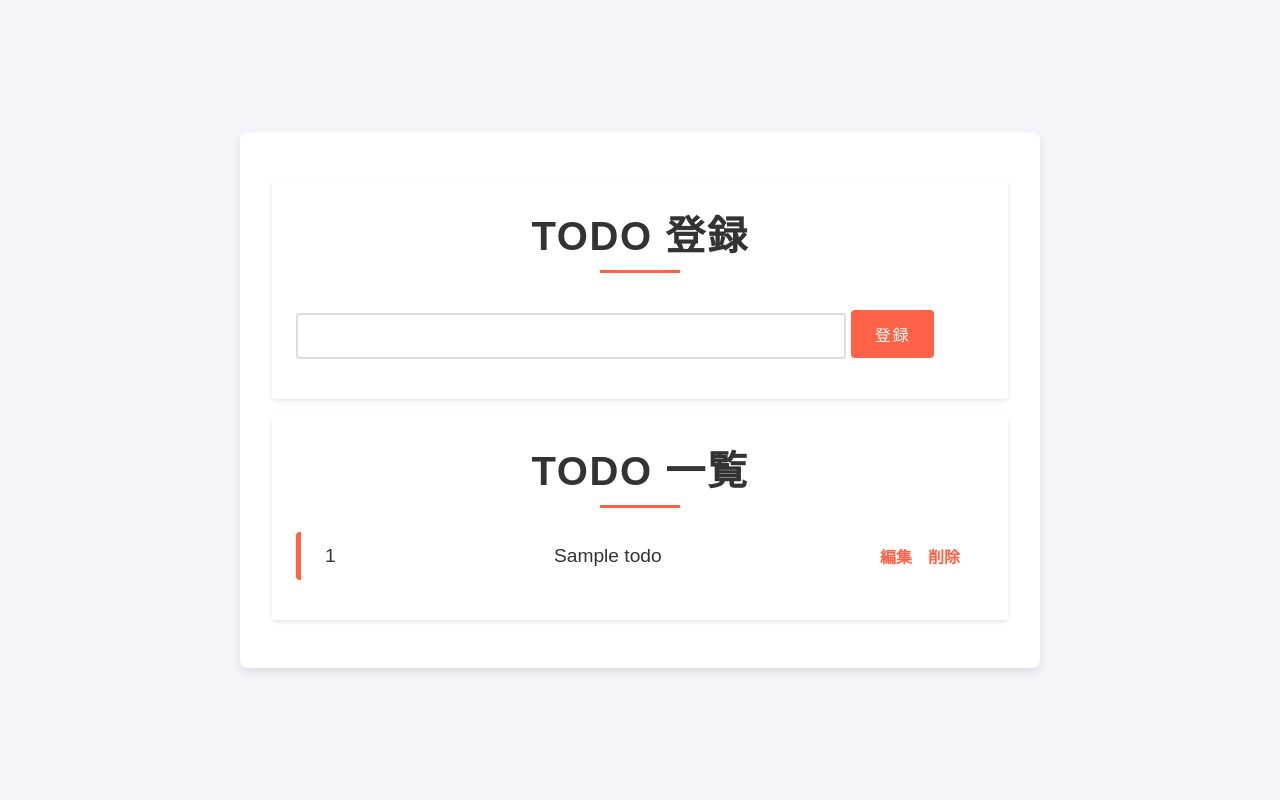
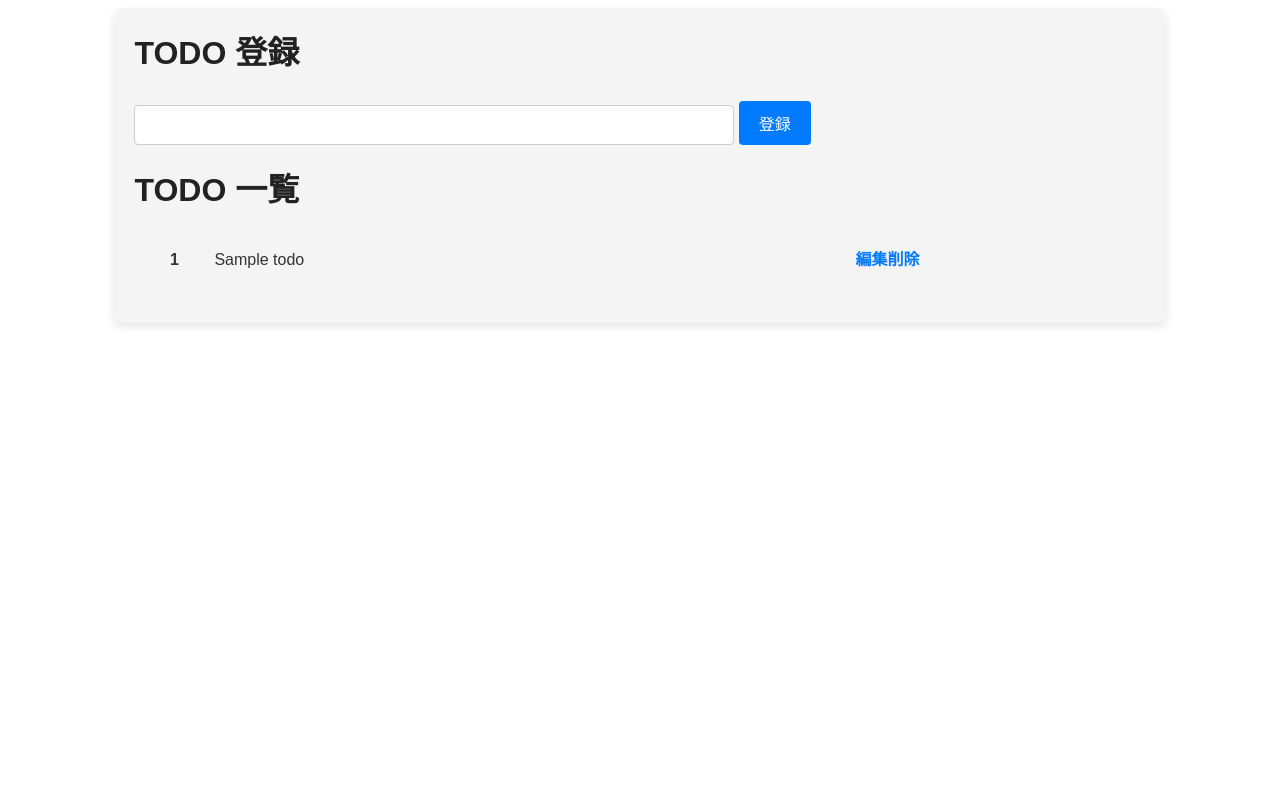
Before and after one commit to katsut/django-tutorial, a Django app: page /todo/ in a window 1280 px wide. Run offline with Django 5.2, Linux system fonts and the light colour scheme; tables that the repository leaves empty hold one stand-in row (values such as "Sample post").

Commit message:
fix tutorial

```diff
--- a/todo/static/style.css
+++ b/todo/static/style.css
@@ -1,135 +1,185 @@
-* {
-    box-sizing: border-box;
-    margin: 0;
-    padding: 0;
-    font-family: 'Arial', sans-serif;
+/* 全体のコンテナー */
+.container {
+    width: 80%;
+    /* 幅の設定 */
+    max-width: 1200px;
+    /* 最大幅の設定 */
+    margin: 0 auto;
+    /* 中央寄せ */
+    padding: 20px;
+    /* 内側の余白 */
+    background: #f4f4f4;
+    /* 背景色 */
+    border-radius: 8px;
+    /* 角の丸み */
+    box-shadow: 0 4px 8px rgba(0, 0, 0, 0.1);
+    /* 影 */
 }
 
-body {
-    background: #f4f4f9;
-    padding: 2rem;
-    display: flex;
-    justify-content: center;
-    align-items: center;
-    min-height: 100vh;
+/* コンテンツのスタイル */
+.content {
+    font-family: Arial, sans-serif;
+    /* フォント設定 */
+    font-size: 16px;
+    /* 文字サイズ */
+    line-height: 1.6;
+    /* 行間 */
+    color: #333;
+    /* 文字色 */
+    margin-bottom: 20px;
+    /* 下部の余白 */
 }
 
-/* コンテナスタイル */
-.container {
-    background: white;
-    width: 90%;
-    max-width: 800px;
-    padding: 2rem;
-    border-radius: 0.5rem;
-    box-shadow: 0 4px 8px rgba(0, 0, 0, 0.1);
+/* タイトル用スタイル */
+.content h1,
+.content h2,
+.content h3 {
+    margin-top: 0;
+    /* 上の余白を消す */
+    color: #222;
+    /* タイトルの色 */
 }
 
-/* コンテンツスタイル */
-.content {
-    background: #fff;
-    padding: 1.5rem;
-    margin: 1rem 0;
-    border-radius: 0.25rem;
-    box-shadow: 0 2px 4px rgba(0, 0, 0, 0.1);
+.content p {
+    margin: 10px 0;
+    /* 段落の余白 */
 }
 
-/* h1タグのスタイル */
-h1 {
-    font-size: 2.5rem;
-    color: #333;
-    text-align: center;
-    margin-bottom: 1.5rem;
-    text-transform: uppercase;
-    letter-spacing: 0.1rem;
-    position: relative;
+.content a {
+    color: #007bff;
+    /* リンクの色 */
+    text-decoration: none;
 }
 
-h1::after {
-    content: "";
-    display: block;
-    width: 5rem;
-    height: 0.2rem;
-    background: #ff6347;
-    margin: 0.5rem auto 0;
+.content a:hover {
+    text-decoration: underline;
+    /* リンクホバー時の装飾 */
 }
 
-/* リストスタイル */
-
-ul {
-    list-style-type: none;
-    padding: 0;
-    margin: 1rem 0;
+/* テキストボックスのスタイル */
+.input-text {
+    width: 100%;
+    /* 横幅いっぱい */
+    max-width: 600px;
+    /* 最大幅 */
+    padding: 10px 15px;
+    /* 内側の余白 */
+    font-size: 16px;
+    /* 文字サイズ */
+    border: 1px solid #ccc;
+    /* 枠線 */
+    border-radius: 4px;
+    /* 角の丸み */
+    outline: none;
+    /* フォーカス時の枠線を消す */
+    transition: all 0.3s ease;
+    /* スムーズな変化 */
 }
 
-li {
-    background: #fff;
-    display: flex;
-    align-items: center;
-    justify-content: space-between;
-    padding: 0.75rem 1.5rem;
-    margin: 0.5rem 0;
-    border-left: 5px solid #ff6347;
-    font-size: 1.2rem;
-    color: #333;
-    border-radius: 0.25rem;
-    transition: all 0.3s ease;
+.input-text:focus {
+    border-color: #007bff;
+    /* フォーカス時の色 */
+    box-shadow: 0 0 5px rgba(0, 123, 255, 0.5);
+    /* フォーカス時の影 */
 }
 
-li:hover {
-    background: #ff6347;
-    color: white;
-    border-left: 5px solid #fff;
+/* サブミットボタンのスタイル */
+.submit-btn {
+    display: inline-block;
+    /* インラインブロック */
+    padding: 10px 20px;
+    /* 内側の余白 */
+    font-size: 16px;
+    /* 文字サイズ */
+    color: #fff;
+    /* 文字色 */
+    background: #007bff;
+    /* 背景色 */
+    border: none;
+    /* 枠線を消す */
+    border-radius: 4px;
+    /* 角の丸み */
+    cursor: pointer;
+    /* マウスポインター */
+    transition: background 0.3s ease;
+    /* 背景の変化 */
 }
 
-/* リンクスタイル */
-.action-links {
-    display: flex;
-    gap: 1rem;
+.submit-btn:hover {
+    background: #0056b3;
+    /* ホバー時の背景色 */
 }
 
-.action-links a {
-    text-decoration: none;
-    font-size: 1rem;
-    color: #ff6347;
-    font-weight: bold;
-    transition: color 0.3s ease;
+/* リスト全体のスタイル */
+ul {
+    list-style: none;
+    /* マーカーを消す */
+    margin: 0;
+    /* マージンを消す */
+    padding: 0;
+    /* パディングを消す */
+    width: 100%;
+    /* 幅いっぱい */
+    max-width: 800px;
+    /* 最大幅 */
 }
 
-.action-links a:hover {
-    color: #e5533d;
+/* 各リスト項目のスタイル */
+li {
+    display: flex;
+    /* 横並び */
+    align-items: center;
+    /* 縦中央揃え */
+    padding: 10px 15px;
+    /* 内側の余白 */
+    border-bottom: 1px solid #ddd;
+    /* 下線 */
 }
 
-/* ボタンスタイル */
-input[type="submit"] {
-    background: #ff6347;
-    color: white;
-    font-size: 1rem;
-    padding: 0.75rem 1.5rem;
-    border: none;
-    border-radius: 0.25rem;
-    cursor: pointer;
-    text-transform: uppercase;
-    letter-spacing: 0.1rem;
-
+li:last-child {
+    border-bottom: none;
+    /* 最後の要素の線を消す */
 }
 
-input[type="submit"]:hover {
-    background: #e5533d;
+/* 各要素のスタイル */
+li .id {
+    width: 50px;
+    /* 固定幅 */
+    text-align: center;
+    /* 中央揃え */
+    font-weight: bold;
+    /* 太字 */
 }
 
-input[type="text"] {
-    min-width: 80%;
-    max-width: 80%;
-    padding: 0.75rem;
-    margin: 1rem 0;
-    font-size: 1rem;
-    border: 2px solid #ddd;
-    border-radius: 0.25rem;
-    transition: all 0.3s ease;
+li .title {
+    flex: 1;
+    /* 残りの幅を占有 */
+    padding-left: 15px;
+    /* 左の余白 */
+    font-size: 16px;
+    /* フォントサイズ */
 }
 
-input[type="text"]:focus {
-    outline: none;
-    border-color: #ff6347;
-    box-shadow: 0 0 5px rgba(255, 99, 71, 0.5);
+/* リンクを右揃えにする */
+li .actions {
+    display: flex;
+    /* 横並び */
+    gap: 10px;
+    /* 間隔 */
+    justify-content: flex-end;
+    /* 右揃え */
 }
+
+li a {
+    color: #007bff;
+    /* リンクの色 */
+    text-decoration: none;
+    /* 装飾を消す */
+    font-weight: bold;
+    /* 太字 */
+}
+
+li a:hover {
+    color: #0056b3;
+    /* ホバー時の色 */
+}
--- a/todo/templates/index.html
+++ b/todo/templates/index.html
@@ -1,32 +1,26 @@
 {% load static %}
 
-<link rel="stylesheet" href="{% static 'style.css' %}" />
-<div class="container">
-    <div class="content">
+<link rel="stylesheet" href="{% static 'style.css' %}">
+
+<div class='container'>
+    <div class='content'>
         <h1>TODO 登録</h1>
         <form action="{% url 'todo:create' %}" method="post">
             {% csrf_token %}
-            <input type="text" name="title">
-            <input type="submit" value="登録">
+            <input type="text" name="title" class="input-text">
+            <input type="submit" value="登録" class='submit-btn'>
         </form>
     </div>
-
-
-    <div class="content">
+    <div class='content'>
         <h1>TODO 一覧</h1>
-        <ul>
-            {% for todo in todos %}
+        <ul class='list-item'>
+        {% for todo in todos %}
             <li>
-                <span>{{todo.id}}</span><span>{{todo.title}}</span>
-                <div class="action-links">
-                    <a href="{% url 'todo:edit' todo.id %}">編集</a>
-                    <a href="{% url 'todo:delete' todo.id %}">削除</a>
-                </div>
-
-
+                <span class="id">{{todo.id}}</span><span class="title">{{todo.title}}</span>
+                <div class="actions"><a href="{% url 'todo:edit' todo.id %}">編集</a></div>
+                <div class="actions"><a href="{% url 'todo:delete' todo.id %}">削除</a></div>
             </li>
-
-            {% endfor %}
+        {% endfor %}
         </ul>
     </div>
 </div>
--- a/todo/urls.py
+++ b/todo/urls.py
@@ -8,5 +8,6 @@ urlpatterns = [
     path("", views.index, name="index"),
     path("create/", views.create, name="create"),
     path("edit/<int:todo_id>", views.edit, name="edit"),
+    path("edit/<int:todo_id>/update", views.update, name="update"),
     path("delete/<int:todo_id>", views.delete, name="delete"),
 ]
--- a/todo/views.py
+++ b/todo/views.py
@@ -7,7 +7,6 @@ from todo import models
 
 
 def index(request):
-
     # データを撮ってくる
     all_todo = models.Todo.objects.all()
     # htmlにわたすデータ
@@ -27,7 +26,19 @@ def create(request):
 
 def edit(request, todo_id):
     target_todo = models.Todo.objects.get(id=todo_id)
-    return HttpResponse(target_todo)
+    context = {
+        'todo': target_todo
+    }
+    return render(request, 'edit.html', context)
+
+def update(request, todo_id):
+    # 今のデータを取得
+    target_todo = models.Todo.objects.get(id=todo_id)
+
+    # データを登録
+    target_todo.title = request.POST.get('title')
+    target_todo.save()
+    return HttpResponseRedirect(reverse("todo:index"))
 
 
 def delete(request, todo_id):
```
Also changed, not shown: todo/templates/edit.html (added, +14 -0 lines).
